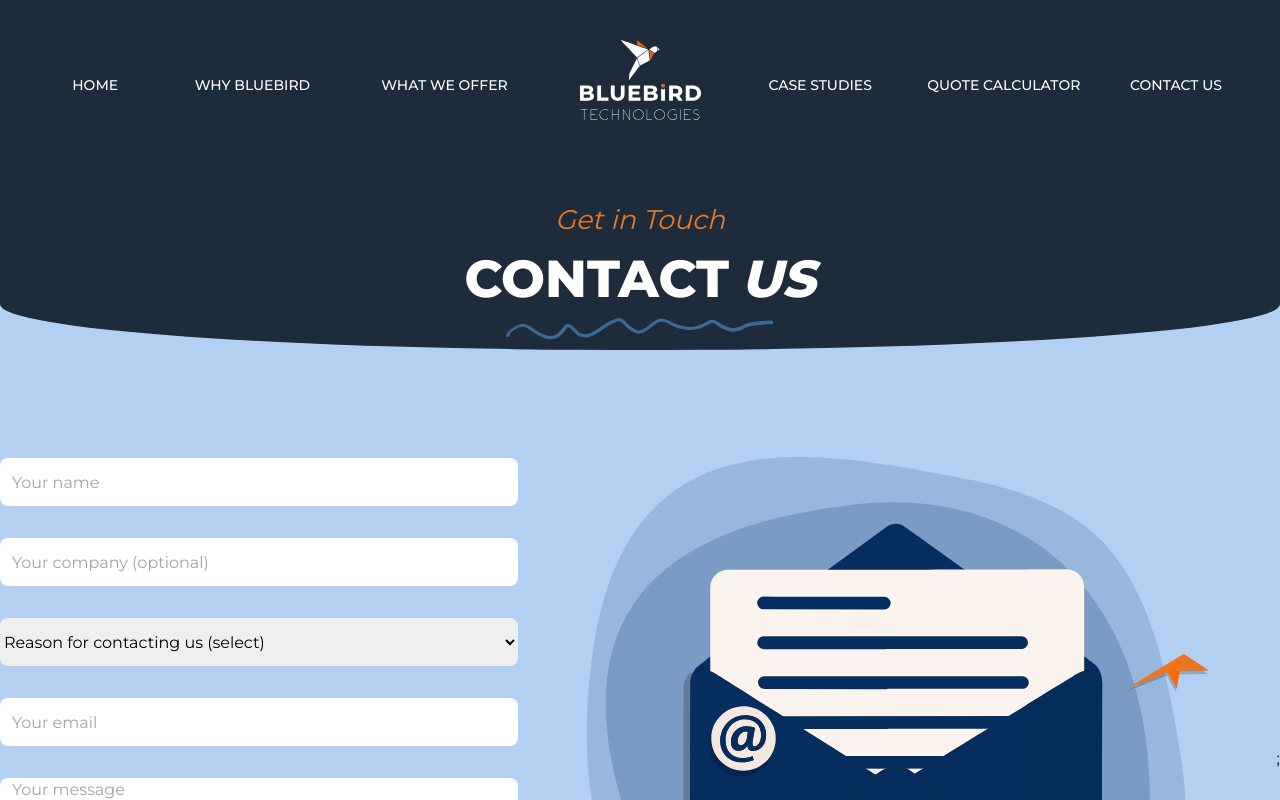
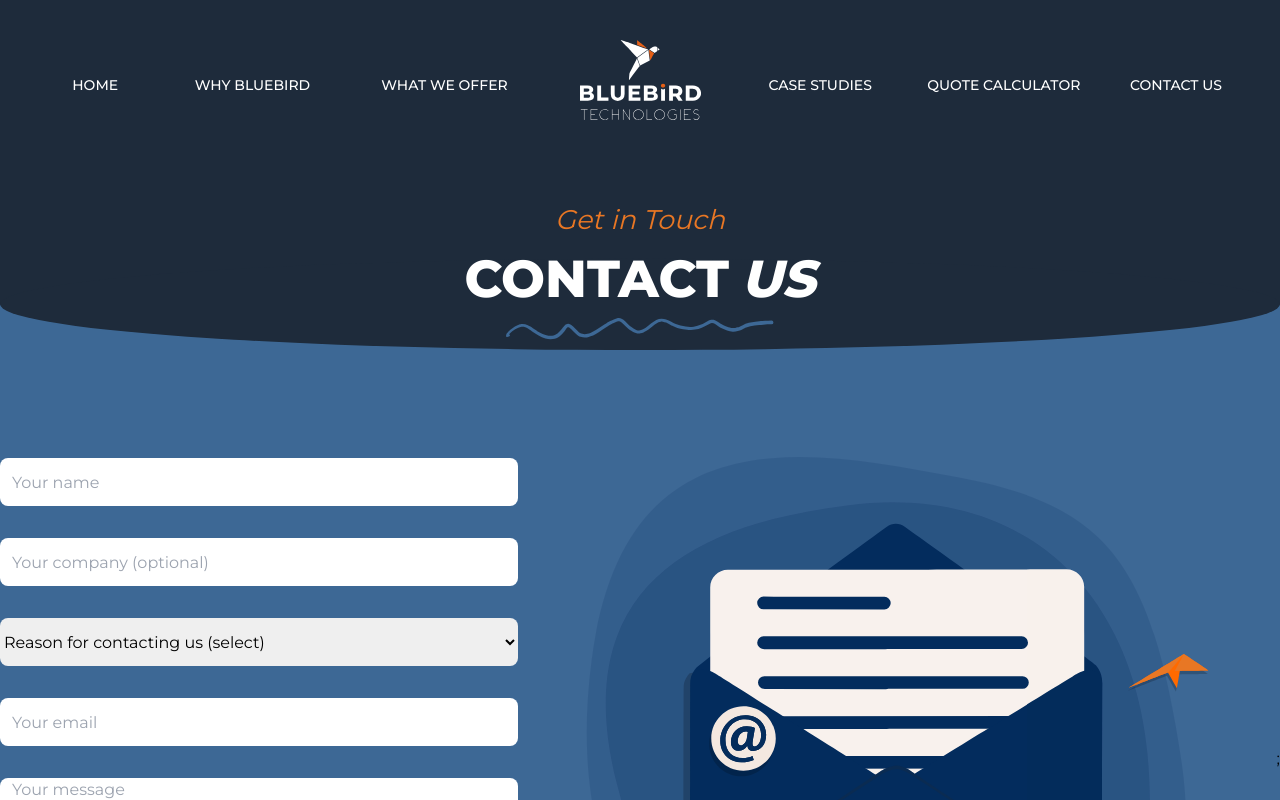
Before and after one commit to bluebird-technologies/bluebird_tech_OLD, a Next.js app: page /contact in a window 1280 px wide. Shown: the top 800 px of the page. Built offline with nearby package versions, Linux system fonts and the light colour scheme.

Commit message:
background color updated

```diff
--- a/pages/contact.tsx
+++ b/pages/contact.tsx
@@ -8,7 +8,7 @@ import Footer from '../components/Footer';
 
 const Contact = () => {
   return (
-    <div className=" flex-1 flex flex-col bg-[#b3d0f3] h-full">
+    <div className=" flex-1 flex flex-col bg-secondary h-full">
       <div
         style={{
           width: '100%',
```
